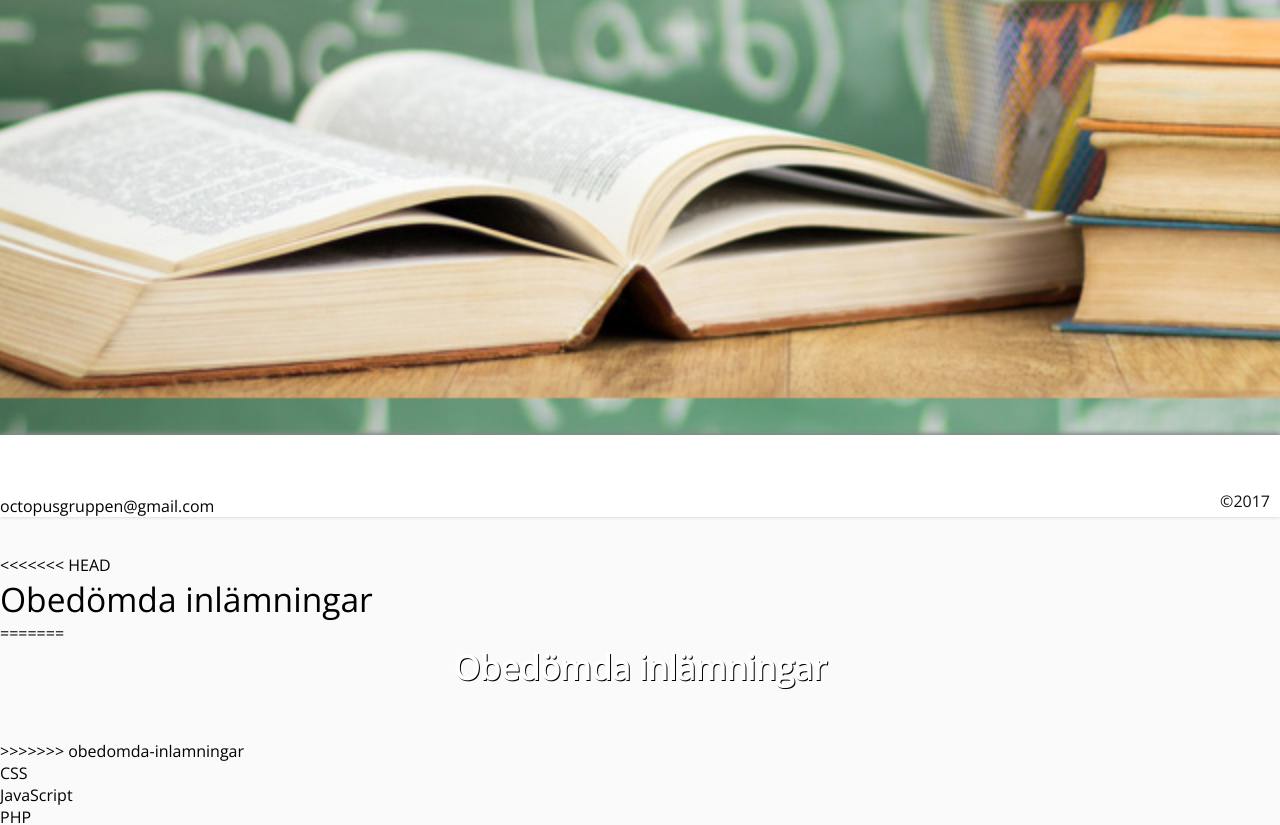
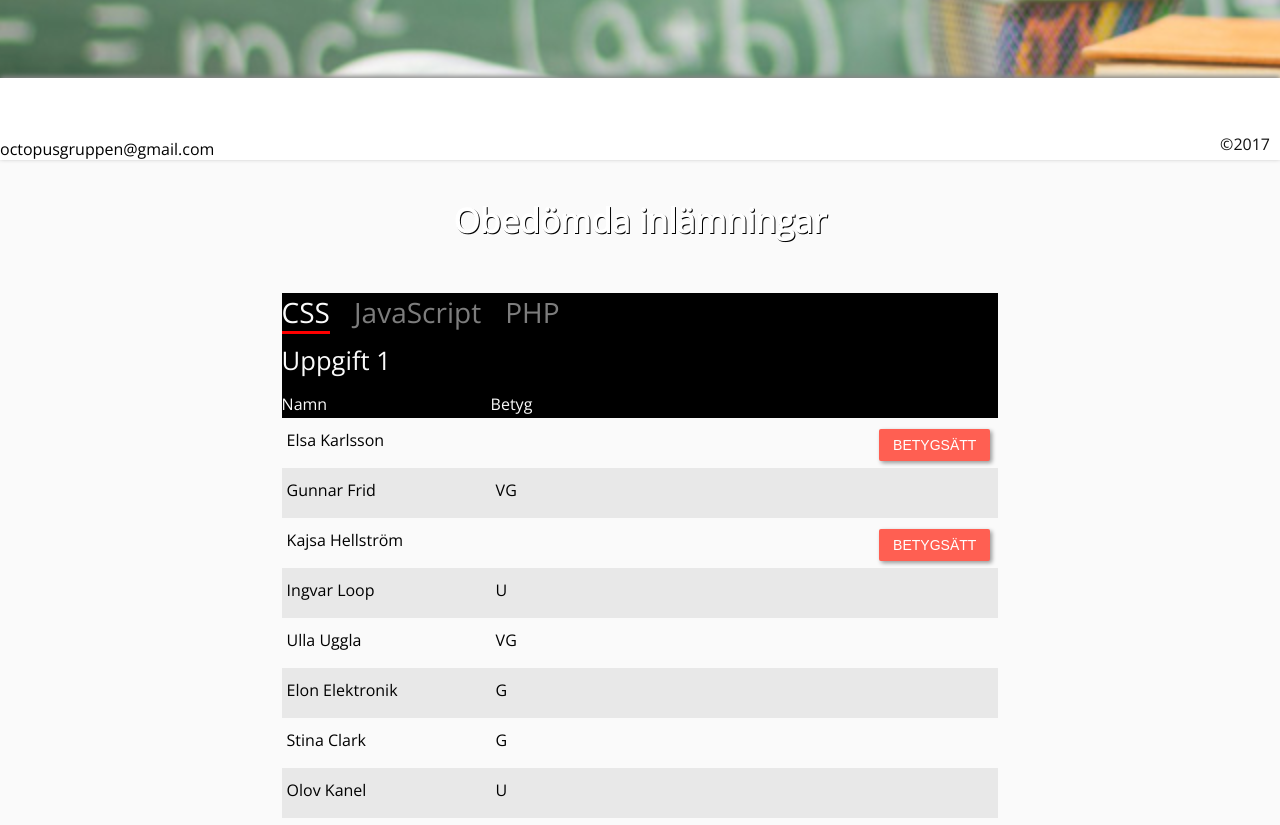
Before and after one commit to octogroup/octogroup.github.io, a plain HTML site: page pages/grade-assignments.html in a window 1280 px wide. Shown: the part 2002-2827 px from the top of the page. Drawn offline with nearby package versions, Linux system fonts and the light colour scheme.

Commit message:
fix small error

```diff
--- a/pages/grade-assignments.html
+++ b/pages/grade-assignments.html
@@ -43,11 +43,7 @@
       <div id="boxContainer"></div>
 
       <!--            Rubrik          -->
-<<<<<<< HEAD
-      <h2>Obedömda inlämningar</h2>
-=======
       <h2 class="textShadow">Obedömda inlämningar</h2>
->>>>>>> obedomda-inlamningar
       <div class="table">
 
         <!-- UnderRubrik => kursmenu -->
--- a/style/gradeAssignments.css
+++ b/style/gradeAssignments.css
@@ -12,11 +12,7 @@ main {
   outline: none;
 }
 
-<<<<<<< HEAD
 h2 {
-=======
-h3 {
->>>>>>> obedomda-inlamningar
   align-self: center;
 }
 
```
